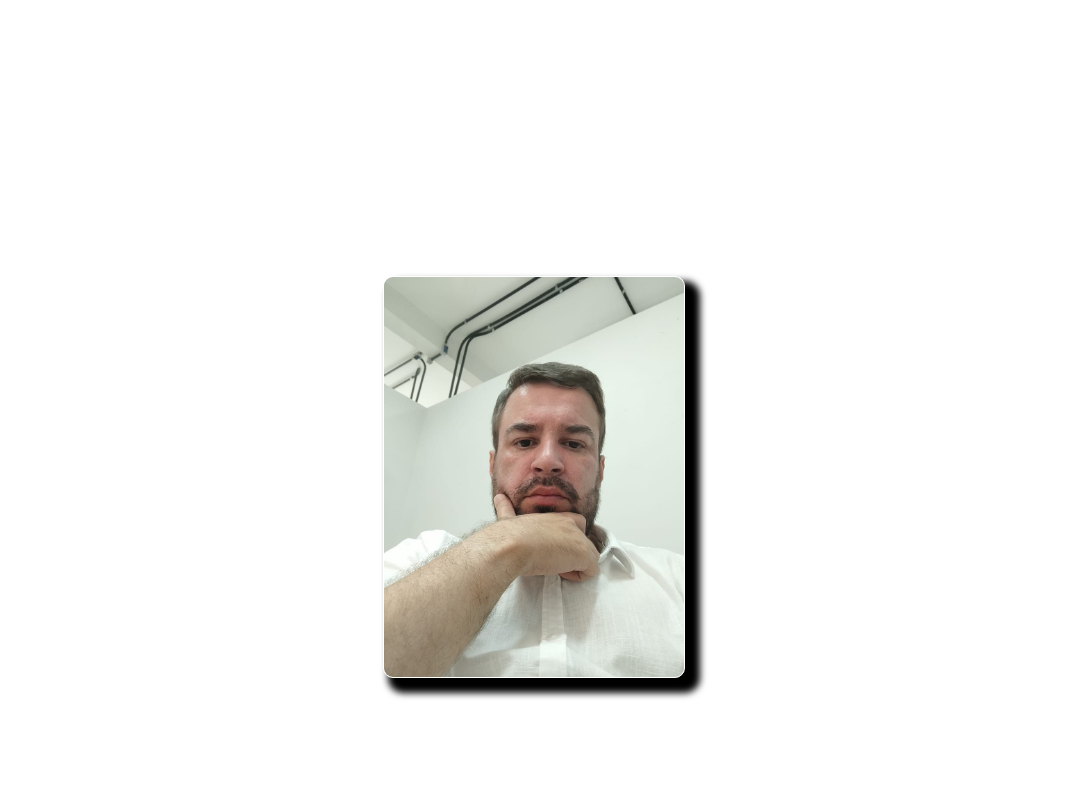
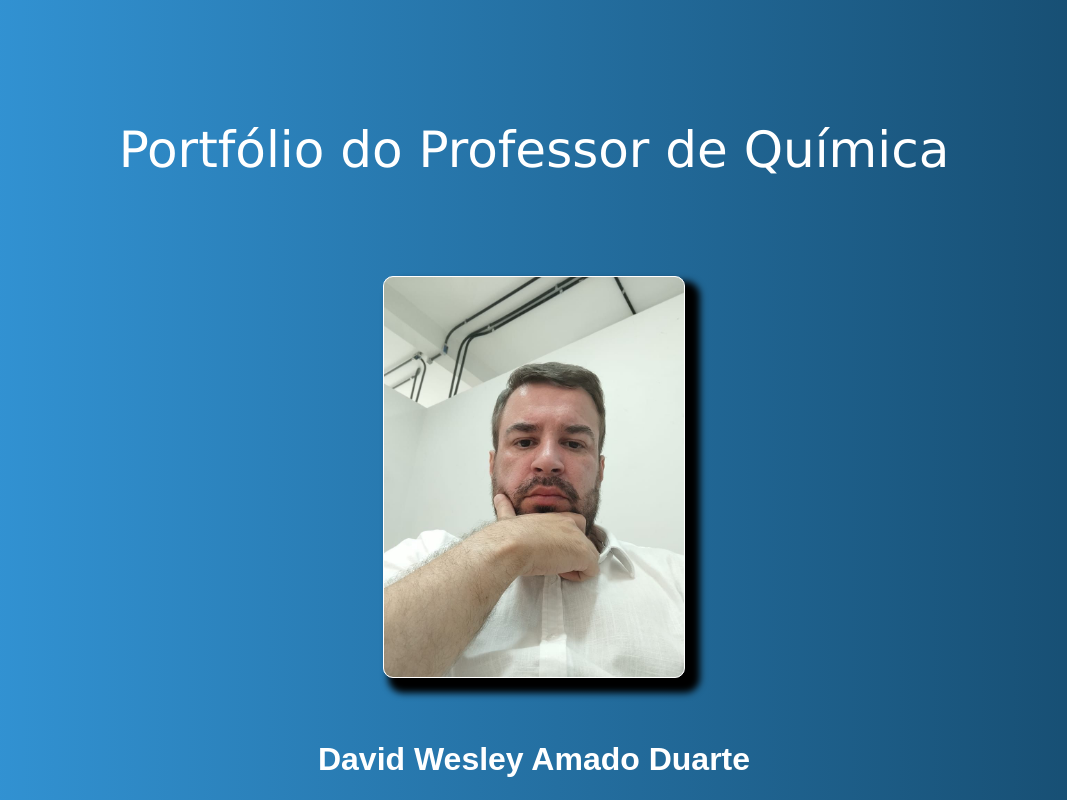
Before and after one commit to jacksoncml/david, a plain HTML site: page index.html in a window 1280 px wide. Shown: the top 800 px of the page, without its empty margins (106-1173 px from the left). Drawn offline with Linux system fonts and the light colour scheme.

Commit message:
Update estilo.css

```diff
--- a/estilo.css
+++ b/estilo.css
@@ -3,7 +3,7 @@ body {
     margin: 90px;
     margin-top: 20px;
     padding: 20px;
-    background: linear-gradient(to right, 00000, #15496b);
+    background: linear-gradient(to right, #3498db, #15496b);
     color: #fff;
     text-align: justify;
 
```
